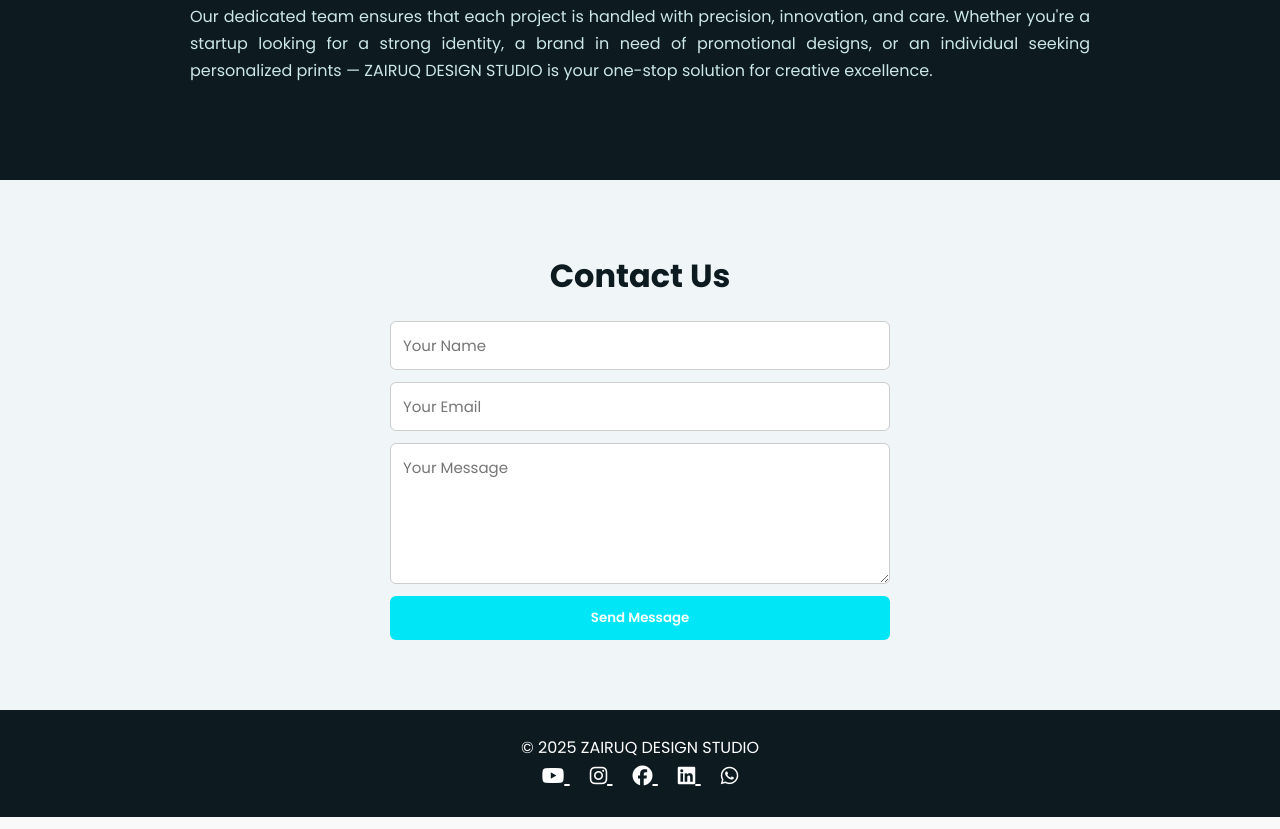
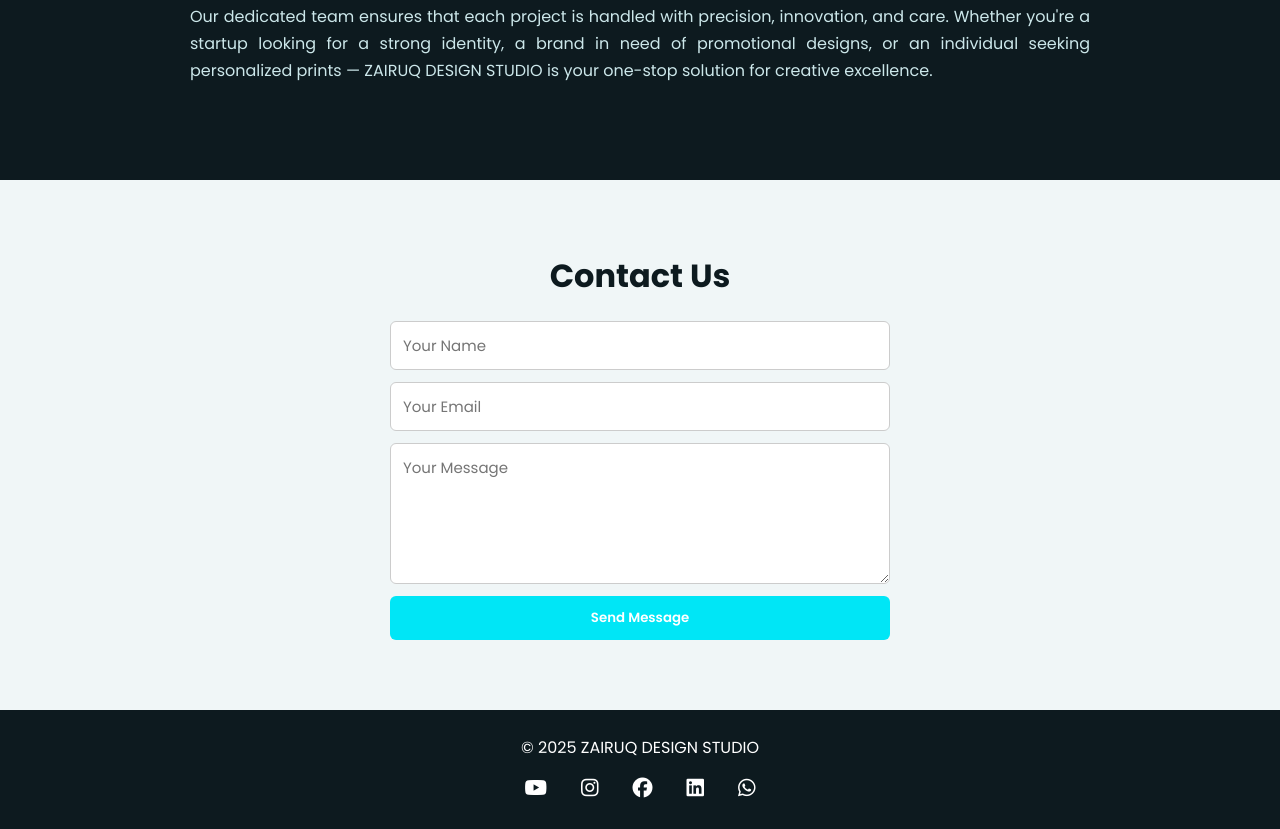
Before and after one commit to zairuqdesignstudio/zairuqdesignstudio.github.io, a plain HTML site: page index.html in a window 1280 px wide. Shown: the part 1417-2246 px from the top of the page. Drawn offline with Linux system fonts and the light colour scheme.

Commit message:
Update index.html

```diff
--- a/index.html
+++ b/index.html
@@ -45,6 +45,34 @@
     .logo .accent {
     color: var(--accent);
     }
+
+    footer {
+  background: #0d1a1f;
+  color: #fff;
+  padding: 25px 15px;
+  text-align: center;
+}
+footer .socials {
+  margin-top: 12px;
+  display: flex;
+  justify-content: center;
+  flex-wrap: wrap;
+  gap: 14px;
+}
+footer .socials a {
+  color: #fff;
+  font-size: 24px;
+  transition: 0.3s;
+}
+footer .socials a:hover {
+  color: #00b8c4;
+}
+@media (max-width: 600px) {
+  footer .socials a {
+    font-size: 28px;
+  }
+}
+
       nav a:hover {color: var(--accent);}
       .menu-toggle {display: none; font-size: 24px; color: #fff; background: none; border: none;}
 
```
